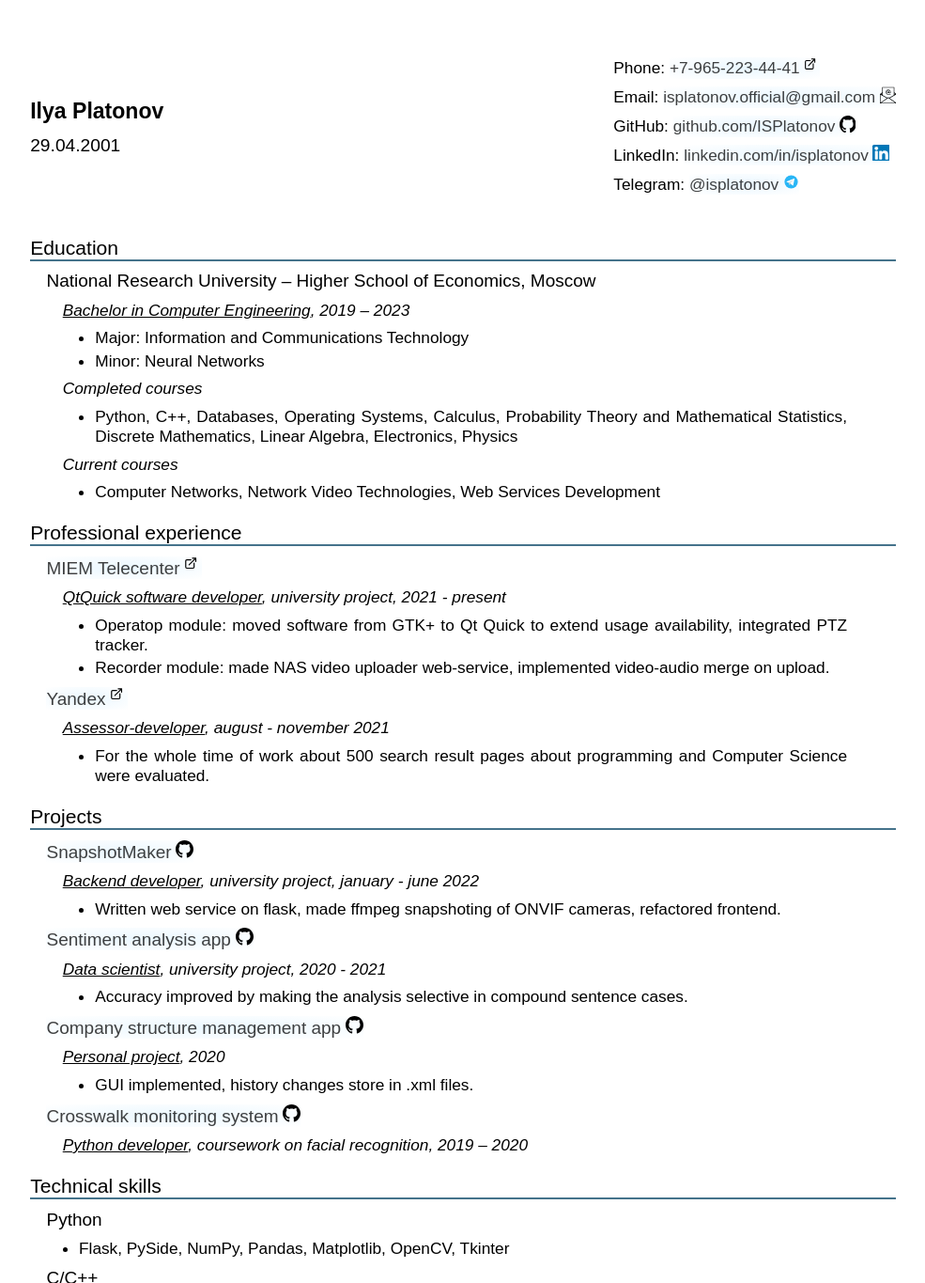
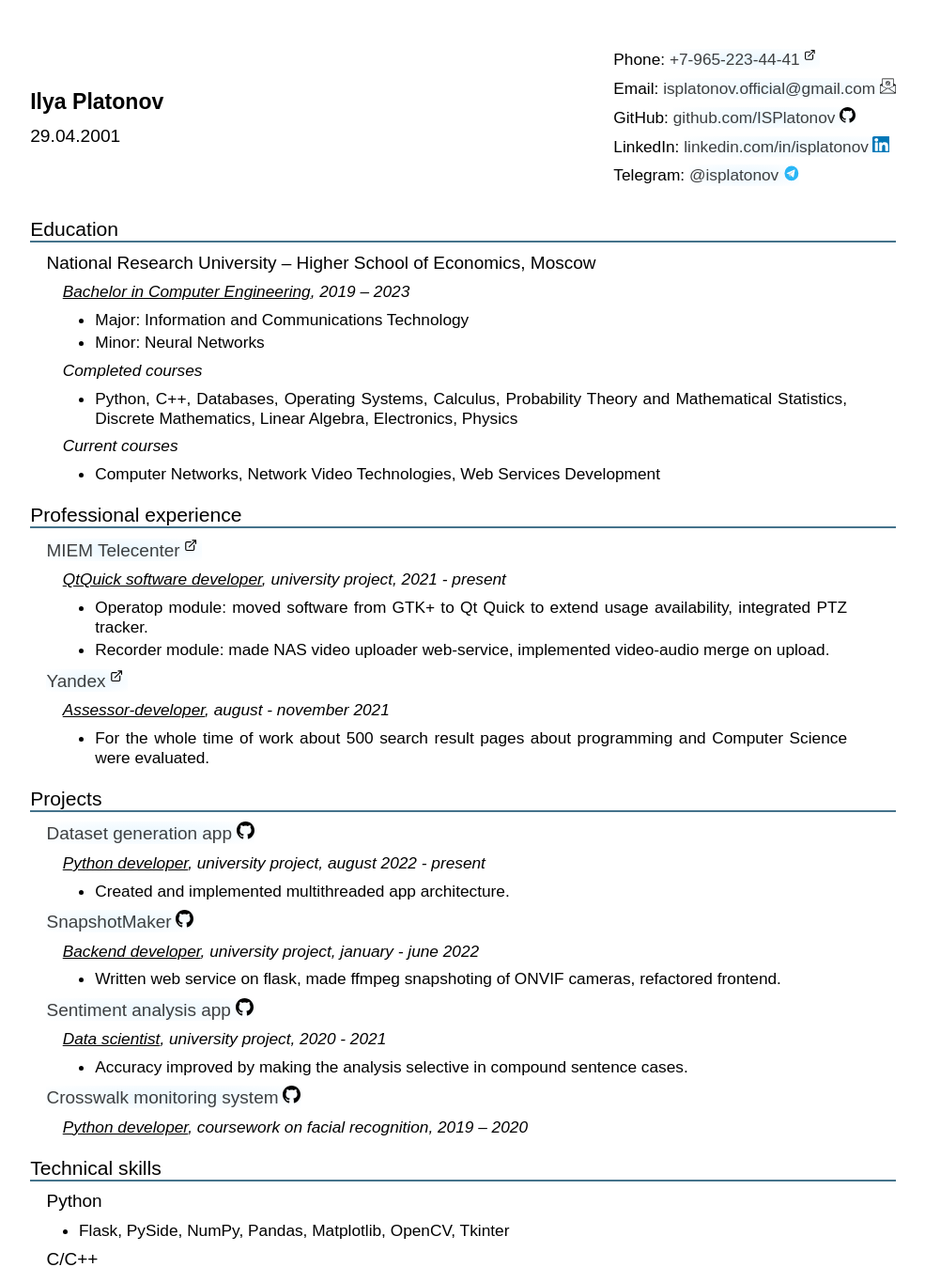
Before and after one commit to ISPlatonov/CV, a plain HTML site: page index.html in a window 1280 px wide. Shown: the top 1365 px of the page at 94% size, without its empty margins (147-1132 px from the left). Drawn offline with Linux system fonts and the light colour scheme.

Commit message:
added new project (Dataset generation app)

```diff
--- a/index.html
+++ b/index.html
@@ -62,7 +62,7 @@
         }
 
         #contact_info {
-            height: 10em;
+            height: 9em;
             width: 100%;
             display: inline-flex;
             justify-content: space-between;
@@ -322,6 +322,16 @@
 
         <hl>Projects</hl>
         <content class="smaller">
+            <h><a href="https://github.com/ISPlatonov/Dataset-generation" target="_blank">Dataset generation app</a></h>
+            <content>
+                <p><i><u>Python developer</u>, university project, august 2022 - present</i></p>
+                <content>
+                    <ul class="round">
+                        <li>Created and implemented multithreaded app architecture.</li>
+                    </ul>
+                </content>
+            </content>
+
             <h><a href="https://github.com/ISPlatonov/SnapshotMaker" target="_blank">SnapshotMaker</a></h>
             <content>
                 <p><i><u>Backend developer</u>, university project, january - june 2022</i></p>
@@ -338,16 +348,6 @@
                 <content>
                     <ul class="round">
                         <li>Accuracy improved  by making the analysis selective in compound sentence cases.</li>
-                    </ul>
-                </content>
-            </content>
-
-            <h><a href="https://github.com/ISPlatonov/QT_Tree" target="_blank">Company structure management app</a></h>
-            <content>
-                <p><i><u>Personal project</u>, 2020</i></p>
-                <content>
-                    <ul class="round">
-                        <li>GUI implemented, history changes store in .xml files.</li>
                     </ul>
                 </content>
             </content>
```
